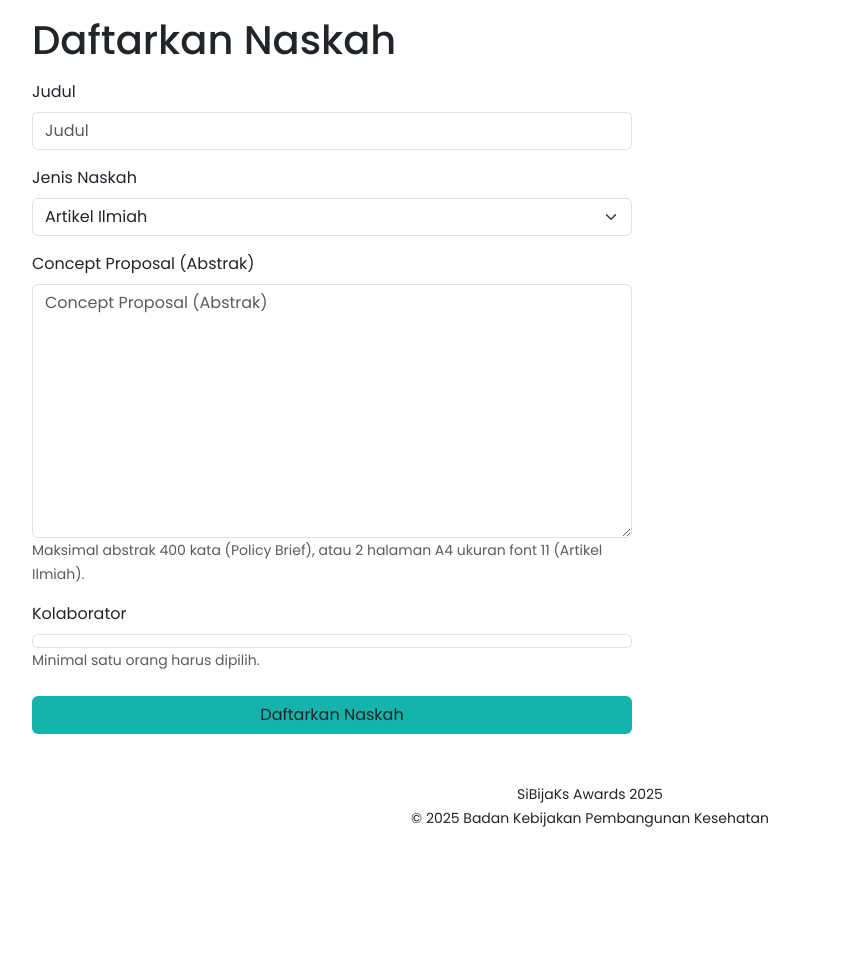
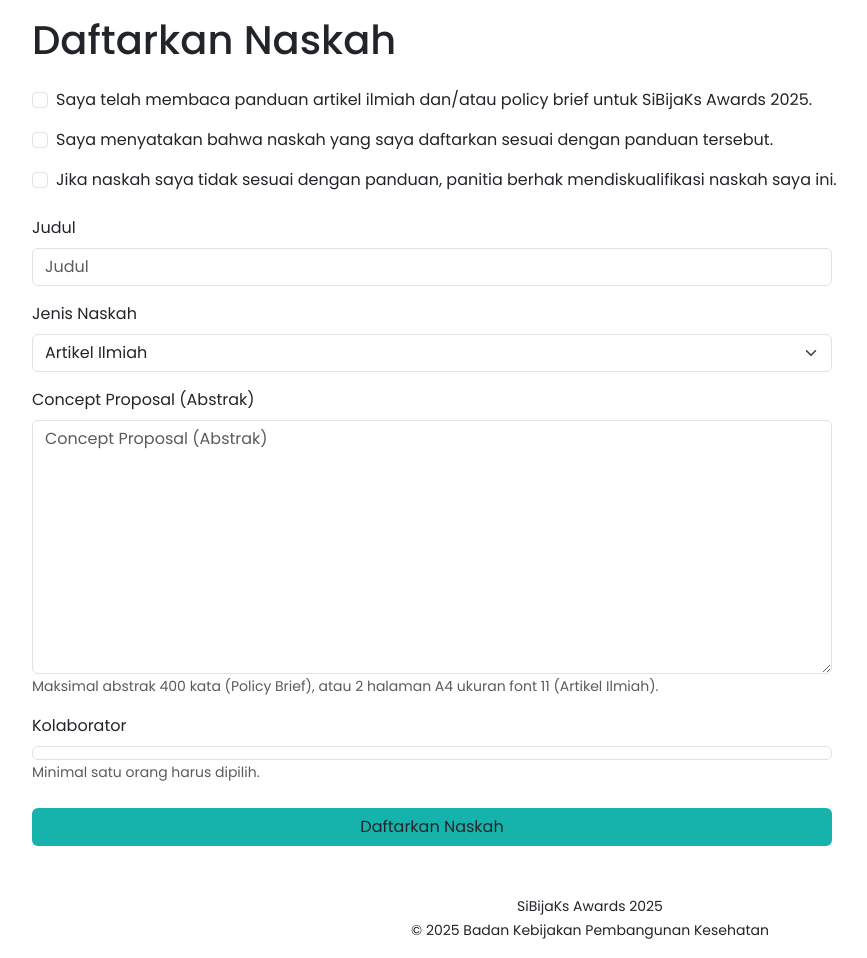
Before and after one commit to GottfriedCP/sibijaks25, a Django app: template sibijaks25/templates/sibijaks25/tambah_naskah.html in a window 1280 px wide. Shown: the part 108-1066 px from the top of the page, without its empty margins (50-917 px from the left). Before the commit the page ends 935 px from the top, so only its background shows below. Run offline with Django 5.2, Linux system fonts and the light colour scheme; the template is opened without the code that fills it: values that come from a table or form of the project are taken from there, others are empty; parts of the project's set-up code (start-up, migrations or seed data) failed here and were passed over; some libraries are stand-ins or nearby versions.

Commit message:
cb pernyataan

```diff
--- a/sibijaks25/templates/sibijaks25/tambah_naskah.html
+++ b/sibijaks25/templates/sibijaks25/tambah_naskah.html
@@ -16,11 +16,33 @@
         {% bootstrap_messages %}
         {% bootstrap_form_errors form %}
     </div>
-    <form method="POST" style="width: 600px; max-width: 90vw;">
+    <form method="POST">
         {% csrf_token %}
-        {% bootstrap_form form %}
-        <div class="mt-4 d-grid gap-2">
-            <button class="btn btn-kemkes" type="submit">Daftarkan Naskah</button>
+        <div class="my-4">
+            <div class="form-check mb-3">
+                <input class="form-check-input" type="checkbox" value="" id="c1" required>
+                <label class="form-check-label" for="c1">
+                    Saya telah membaca panduan artikel ilmiah dan/atau policy brief untuk SiBijaKs Awards 2025.
+                </label>
+            </div>
+            <div class="form-check mb-3">
+                <input class="form-check-input" type="checkbox" value="" id="c2" required>
+                <label class="form-check-label" for="c2">
+                    Saya menyatakan bahwa naskah yang saya daftarkan sesuai dengan panduan tersebut.
+                </label>
+            </div>
+            <div class="form-check mb-3">
+                <input class="form-check-input" type="checkbox" value="" id="c3" required>
+                <label class="form-check-label" for="c3">
+                    Jika naskah saya tidak sesuai dengan panduan, panitia berhak mendiskualifikasi naskah saya ini.
+                </label>
+            </div>
+        </div>
+        <div style="width: 800px; max-width: 90vw;">
+            {% bootstrap_form form %}
+            <div class="mt-4 d-grid gap-2">
+                <button class="btn btn-kemkes" type="submit">Daftarkan Naskah</button>
+            </div>
         </div>
 </div>
 {% endblock %}
```
Also changed, not shown: sibijaks25/templates/sibijaks25/edit_naskah.html (+25 -3 lines).
